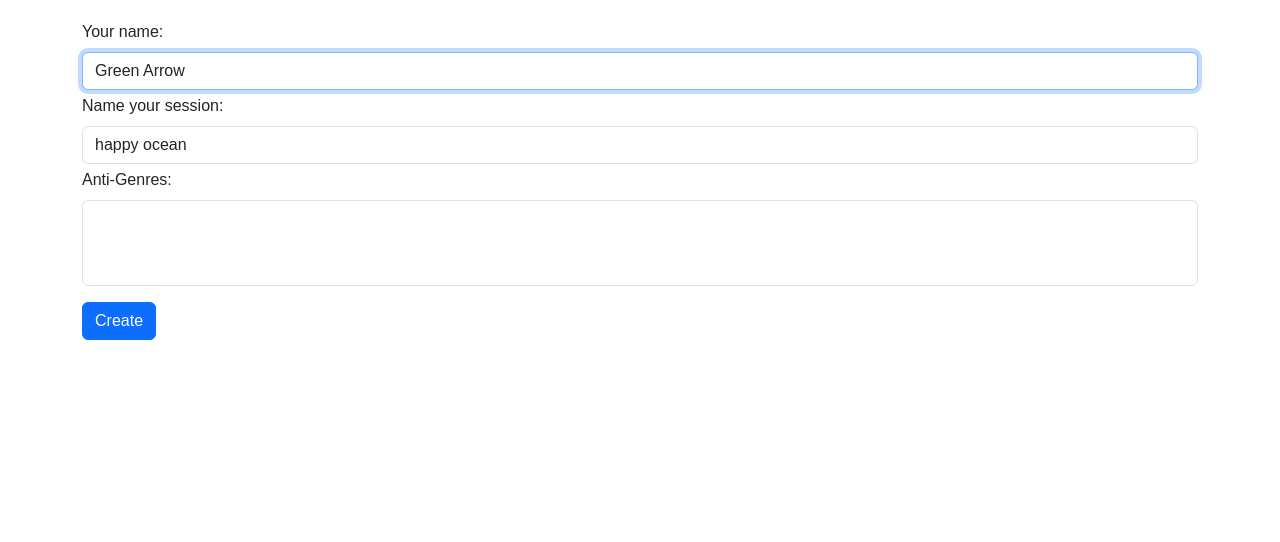
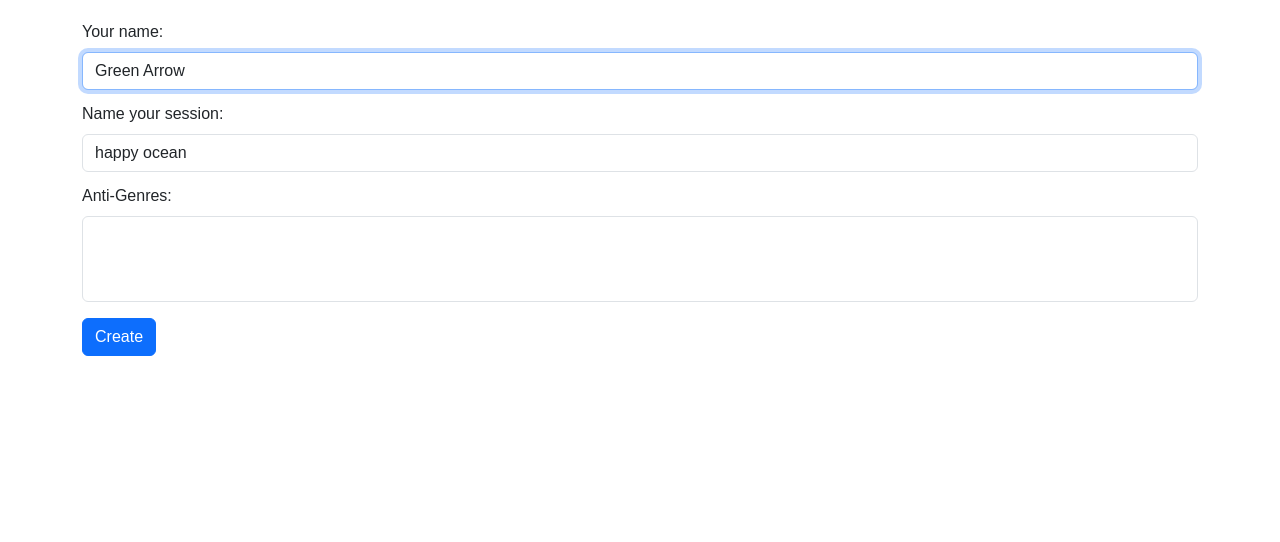
Before and after one commit to FX7/kinder, a Flask app: page / in a window 1280 px wide. Shown: the top 542 px of the page. Run offline with Flask 3, Linux system fonts and the light colour scheme; data that the repository does not hold is empty; parts of the project's set-up code (start-up, migrations or seed data) failed here and were passed over; some libraries are stand-ins or nearby versions.

Commit message:
some more spacing

```diff
--- a/web/templates/index.html
+++ b/web/templates/index.html
@@ -13,7 +13,7 @@
       </div>
     </div>
 
-    <div name="session-switch" class="d-none">
+    <div name="session-switch" class="d-none mt-2">
       <div class="form-check">
         <input class="form-check-input" type="radio" name="sessionchoise" value="create" id="session-create">
         <label class="form-check-label" for="session-create">
@@ -28,7 +28,7 @@
       </div>
     </div>
 
-    <div name="session-create" class="d-none">
+    <div name="session-create" class="d-none mt-2">
       <label for="sessionname" class="form-label">Name your session:</label>
       <div class="input-group has-validation">
         <input type="text" class="form-control mb-1 is-invalid" placeholder="A name for the session" name="sessionname" required  autocomplete="off">
@@ -36,12 +36,13 @@
           Please enter a name for a session to start!
         </div>
       </div>
-      <label for="disabled-genres" class="form-label">Anti-Genres:</label>
-      <select class="form-select" name="disabled-genres" multiple>
-      </select>
+      <div class="mt-2">
+        <label for="disabled-genres" class="form-label">Anti-Genres:</label>
+        <select class="form-select" name="disabled-genres" multiple></select>
+      </div>
     </div>
 
-    <div name="session-join" class="d-none">
+    <div name="session-join" class="d-none mt-2">
       <label for="sessionnames" class="form-label">Session to join:</label>
       <select class="form-select" name="sessinonames">
       </select>
```
